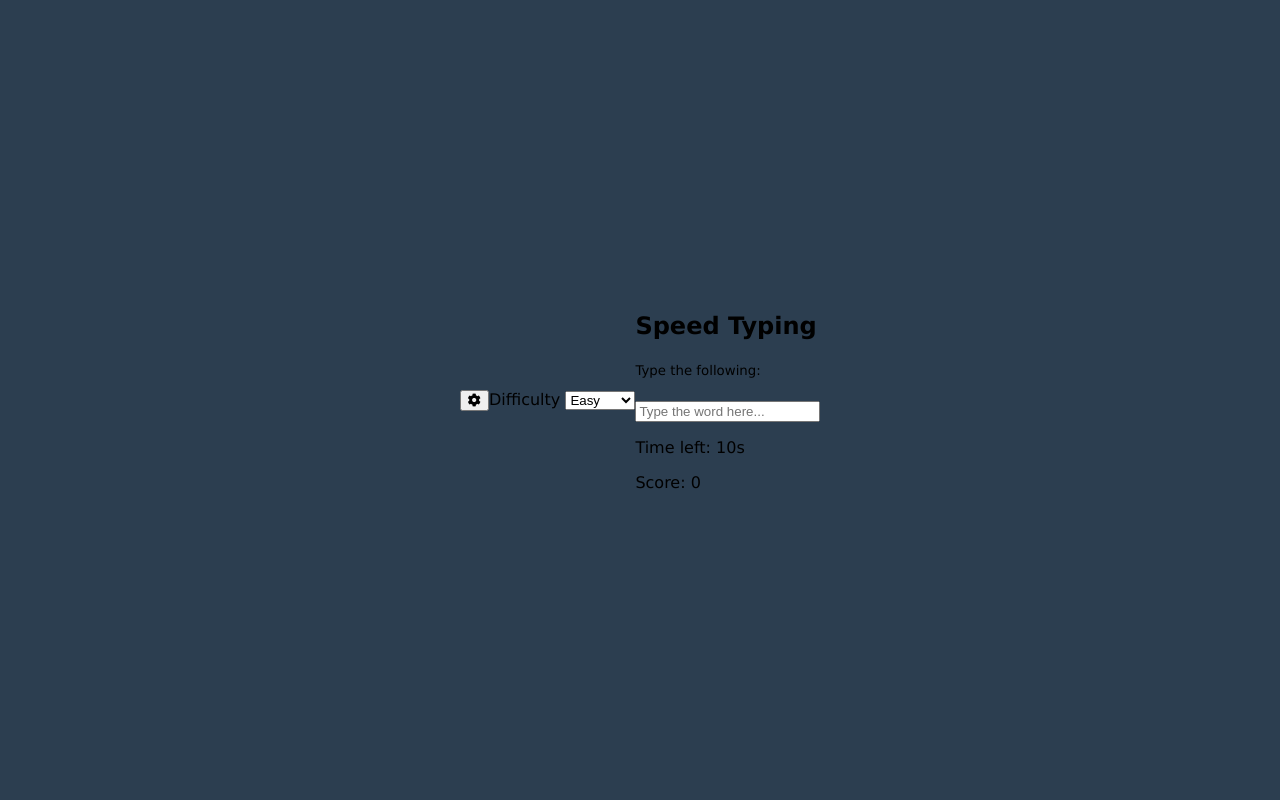
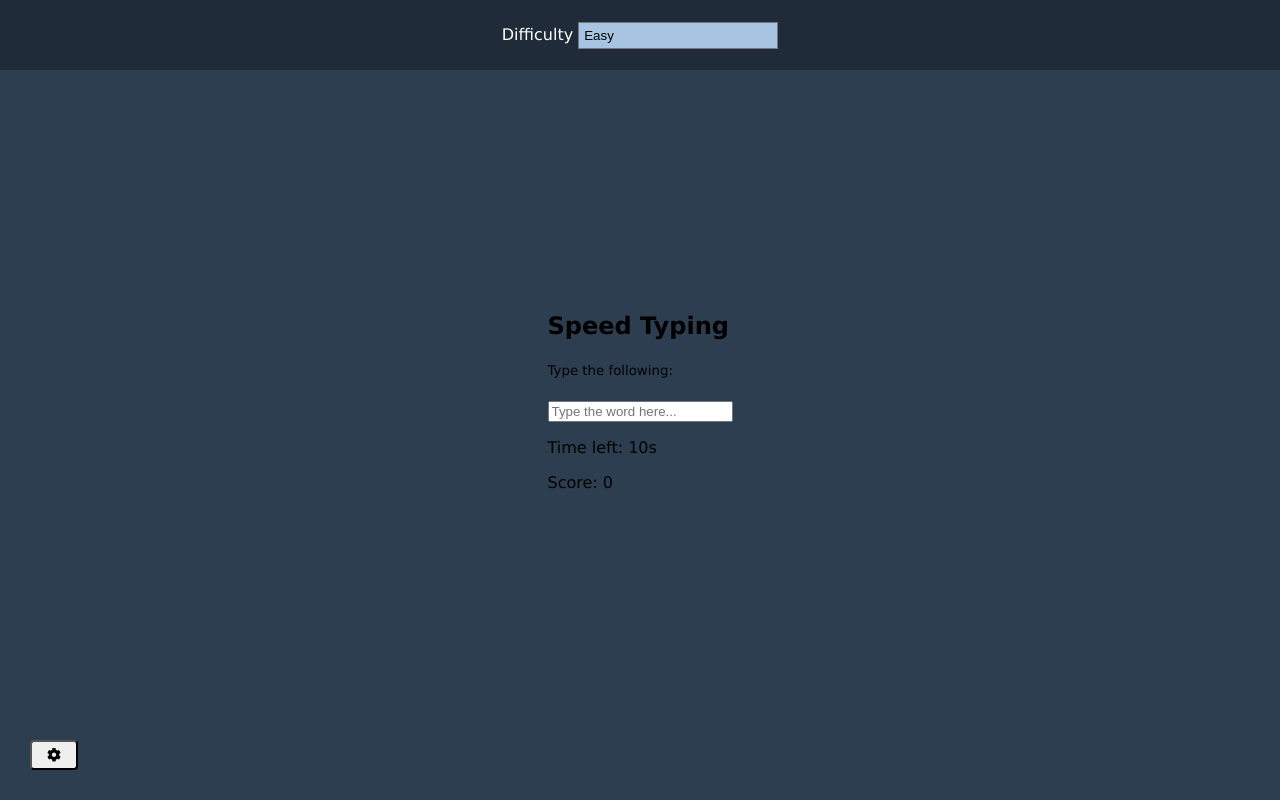
Before and after one commit to tod619/dom_typing_game, a plain HTML site: page index.html in a window 1280 px wide. Drawn offline with Linux system fonts and the light colour scheme.

Commit message:
add style to settings + settings-btn in style.css file

```diff
--- a/style.css
+++ b/style.css
@@ -15,3 +15,54 @@ body {
     font-family: Verdana, Geneva, Tahoma, sans-serif;
 }
 /* End: Body */
+
+/* Start: Button */
+button {
+    cursor: pointer;
+    font-size: 14px;
+    border-radius: 4px;
+    padding: 5px 15px;
+}
+
+.settings-btn {
+    position: absolute;
+    bottom: 30px;
+    left: 30px;
+}
+/* End: Button */
+
+/* Start: Settings */
+.settings {
+    position: absolute;
+    top: 0;
+    left: 0;
+    width: 100%;
+    background-color: rgba(0,0,0,0.3);
+    color: #fff;
+    height: 70px;
+    display: flex;
+    align-items: center;
+    justify-content: center;
+    transform: translateY(0);
+    transition: transform 0.3s ease-in-out;
+}
+
+.settings.hide {
+    transform: translateY(-100%);
+}
+
+select {
+    width: 200px;
+    padding: 5px;
+    appearance: none;
+    -moz-appearance: none;
+    -webkit-appearance: none;
+    border-radius: 0;
+    background-color: #a7c5e3;
+}
+
+select:focus,
+button:focus {
+    outline: 0;
+}
+/* End: Settings */
```
